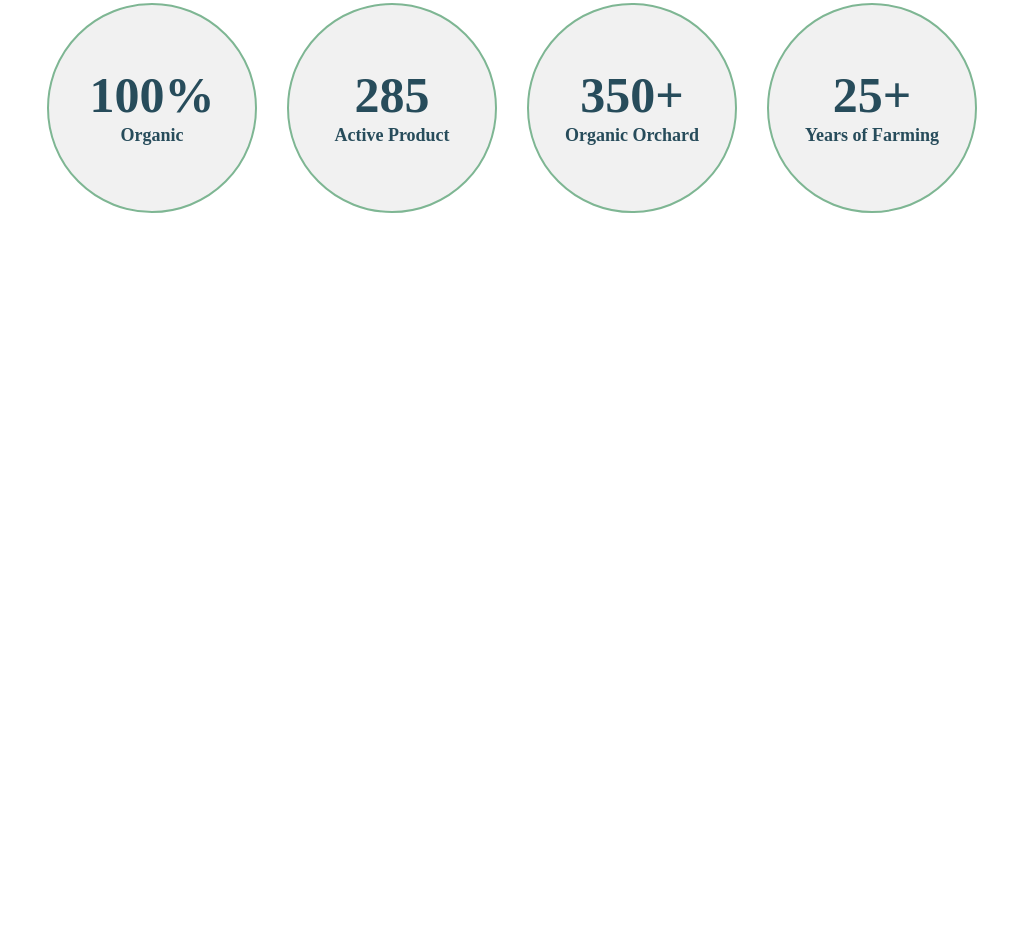
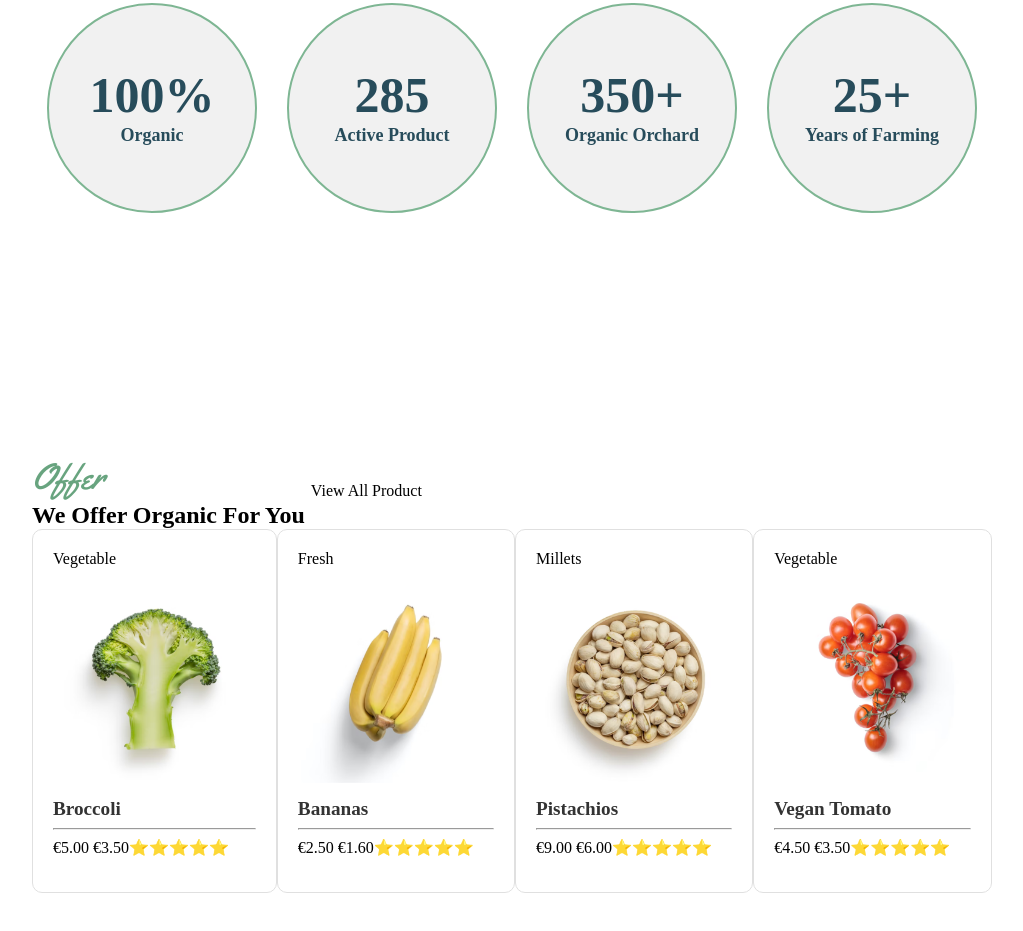
Before and after one commit to Rin1109/my-landing-vite, a website built with Vite: page index.html in a window 1280 px wide. Shown: the part 2720-3651 px from the top of the page, without its empty margins (128-1151 px from the left). Before the commit the page ends 3033 px from the top, so only its background shows below. Built offline with nearby package versions, Linux system fonts and the light colour scheme; files whose address does not match are found by name.

Commit message:
Add HTML structure for section 6

```diff
--- a/index.html
+++ b/index.html
@@ -216,6 +216,94 @@
   </div>
 </section>
 
+<section class="sec-6 vertical-paddings">
+  <div class="container">
+
+    <div class="sec-6-up df justify-b align-e">
+      <div class="sec-6-titles">
+        <span class="yellowtail-text green-text sec-subtitle">Offer</span>
+        <h2 class="sec-title">We Offer Organic For You</h2>
+      </div>
+      <button class="btn-load-more" id="load-more">View All Product</button>
+    </div>
+
+    <div class="product-grid df wrap">
+
+      <article class="product-card">
+        <div class="product-tag">Vegetable</div> <div class="product-card__image">
+          <img src="/assets/images/product-photo-1.png" alt="Broccoli" />
+        </div>
+        <div class="product-card__info">
+          <h3 class="product-card__title">Broccoli</h3>
+          <hr class="product-card__divider">
+          <div class="product-card__footer df justify-b align-c">
+            <div class="product-prices">
+              <span class="old-price">€5.00</span>
+              <span class="current-price">€3.50</span>
+            </div>
+            <div class="rating">⭐⭐⭐⭐⭐</div>
+          </div>
+        </div>
+      </article>
+
+      <article class="product-card">
+        <div class="product-tag">Fresh</div>
+        <div class="product-card__image">
+          <img src="/assets/images/product-photo-2.png" alt="Bananas" />
+        </div>
+        <div class="product-card__info">
+          <h3 class="product-card__title">Bananas</h3>
+          <hr class="product-card__divider">
+          <div class="product-card__footer df justify-b align-c">
+            <div class="product-prices">
+              <span class="old-price">€2.50</span>
+              <span class="current-price">€1.60</span>
+            </div>
+            <div class="rating">⭐⭐⭐⭐⭐</div>
+          </div>
+        </div>
+      </article>
+
+      <article class="product-card">
+        <div class="product-tag">Millets</div>
+        <div class="product-card__image">
+          <img src="/assets/images/product-photo-3.png" alt="Pistachios" />
+        </div>
+        <div class="product-card__info">
+          <h3 class="product-card__title">Pistachios</h3>
+          <hr class="product-card__divider">
+          <div class="product-card__footer df justify-b align-c">
+            <div class="product-prices">
+              <span class="old-price">€9.00</span>
+              <span class="current-price">€6.00</span>
+            </div>
+            <div class="rating">⭐⭐⭐⭐⭐</div>
+          </div>
+        </div>
+      </article>
+
+      <article class="product-card">
+        <div class="product-tag">Vegetable</div>
+        <div class="product-card__image">
+          <img src="/assets/images/product-photo-4.png" alt="Tomato" />
+        </div>
+        <div class="product-card__info">
+          <h3 class="product-card__title">Vegan Tomato</h3>
+          <hr class="product-card__divider">
+          <div class="product-card__footer df justify-b align-c">
+            <div class="product-prices">
+              <span class="old-price">€4.50</span>
+              <span class="current-price">€3.50</span>
+            </div>
+            <div class="rating">⭐⭐⭐⭐⭐</div>
+          </div>
+        </div>
+      </article>
+
+    </div>
+  </div>
+</section>
+
     </main>
 
     <script type="module" src="/src/js/app.js"></script>
```
